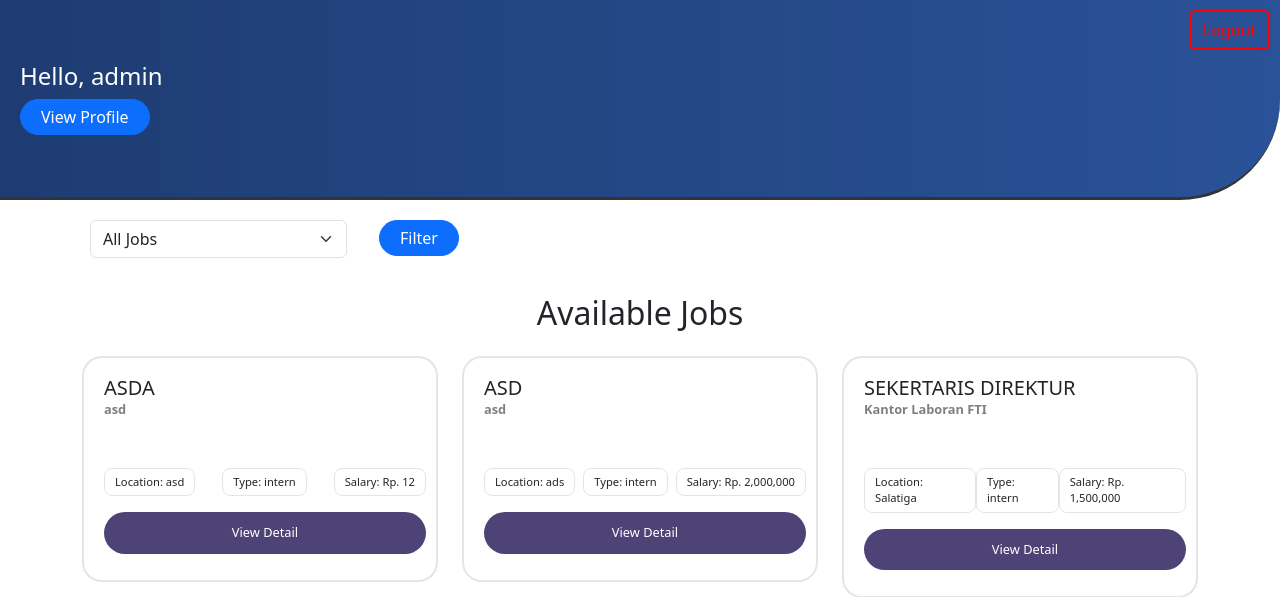
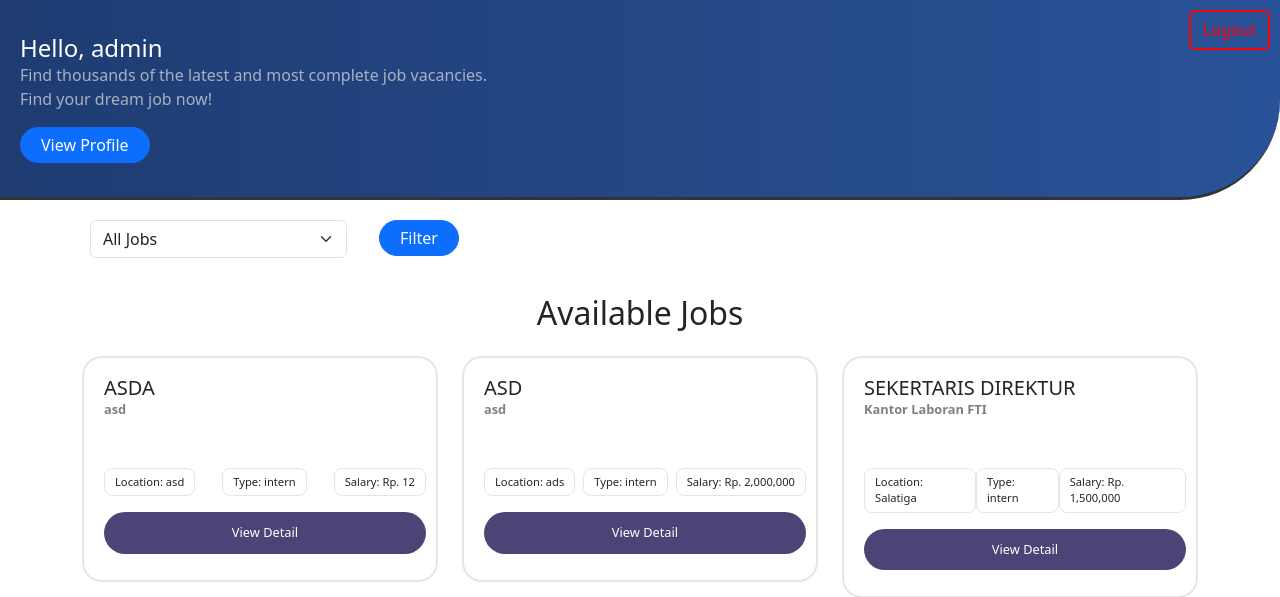
Before and after one commit to DikaEkaaaaa/TR_PW, a PHP site: page /pages/employee/index.php in a window 1280 px wide. Shown: the top 597 px of the page. Run offline with PHP 8.4, Linux system fonts and the light colour scheme; a user stored in the database is signed in; data comes from the database, SQL or seed files in the repository.

Commit message:
feat(ui): update employee page with greeting message and job vacancy prompt for enhanced user engagement

```diff
--- a/pages/employee/index.php
+++ b/pages/employee/index.php
@@ -146,7 +146,8 @@ $result = $conn->query($query);
         <div>
 
             <?php if (isset($_SESSION['user_id'])): ?>
-                <h4>Hello, <?= $_SESSION['nama'] ?></h4>
+                <h4 class="m-0">Hello, <?= $_SESSION['nama'] ?></h4>
+                <p class="m-0 fs-6 mb-3" style="color: rgba(225,225,225,0.7);max-width:500px;">Find thousands of the latest and most complete job vacancies. Find your dream job now!</p>
                 <a href="profile.php" class="btn btn-primary">View Profile</a>
             <?php else: ?>
                 <a href="login.php" class="btn btn-primary">Login to Apply</a>
@@ -203,21 +204,7 @@ $result = $conn->query($query);
                                 </div>
                             </div>
                         </div>
-                        <!-- <div class="card job-list shadow-sm">
-                            <div class="card-body">
-                                <h5 class="card-title"><?= htmlspecialchars($row['title']) ?></h5>
-                                <p class="card-text"><strong>Company:</strong> <?= htmlspecialchars($row['company_name']) ?></p>
-                                <p class="card-text"><strong>Location:</strong> <?= htmlspecialchars($row['location']) ?></p>
-                                <p class="card-text"><strong>Type:</strong> <?= htmlspecialchars($row['employment_type']) ?></p>
-                                <p class="card-text"><strong>Salary:</strong> <?= htmlspecialchars($row['salary_range']) ?></p>
 
-                                <?php if (isset($_SESSION['user_id'])): ?>
-                                    <a href="view_application_detail.php?job_id=<?= $row['id'] ?>" class="btn btn-info">View Detail</a>
-                                <?php else: ?>
-                                    <a href="login.php" class="btn btn-primary">Login to Apply</a>
-                                <?php endif; ?>
-                            </div>
-                        </div> -->
                     </div>
                 <?php endwhile; ?>
             <?php else: ?>
```
